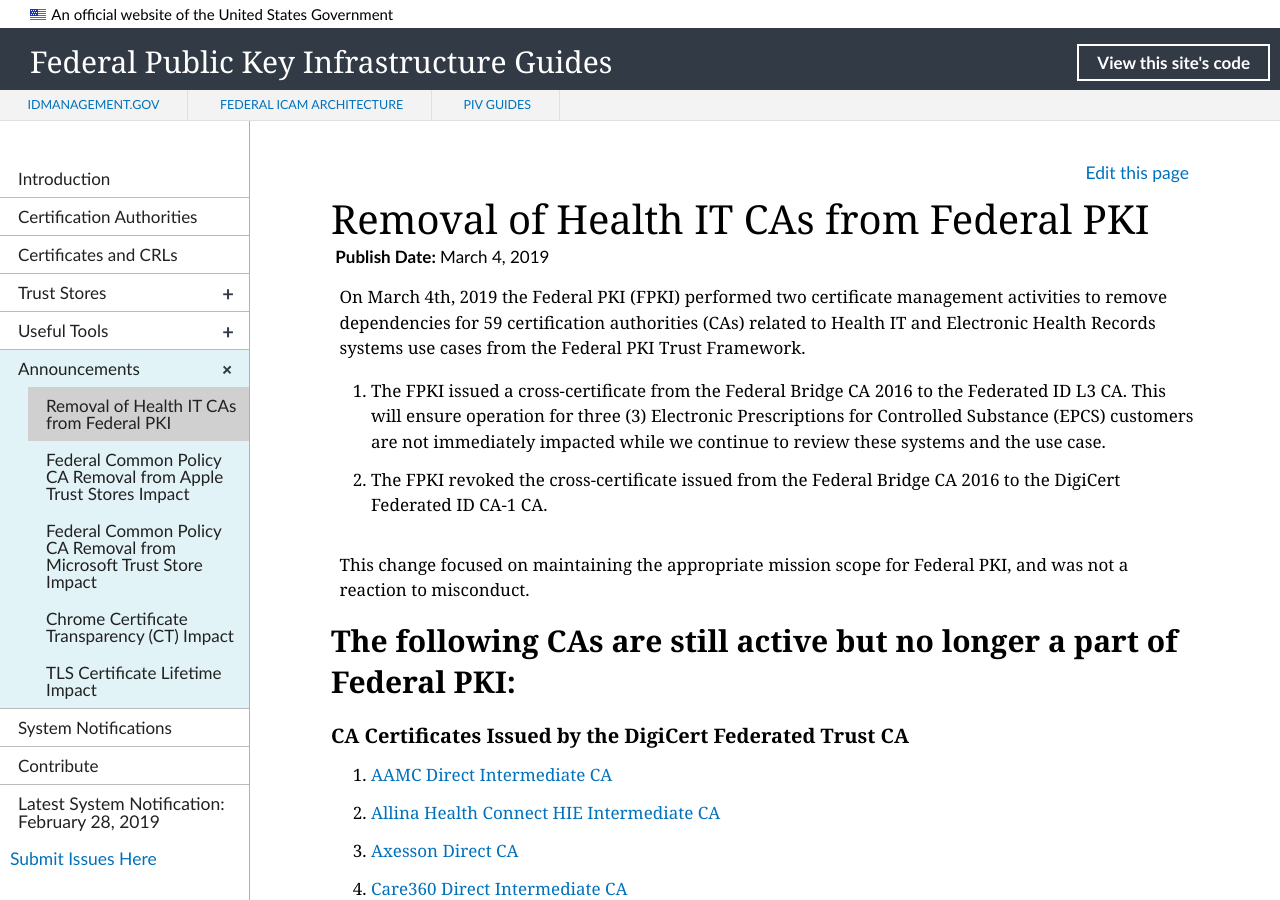
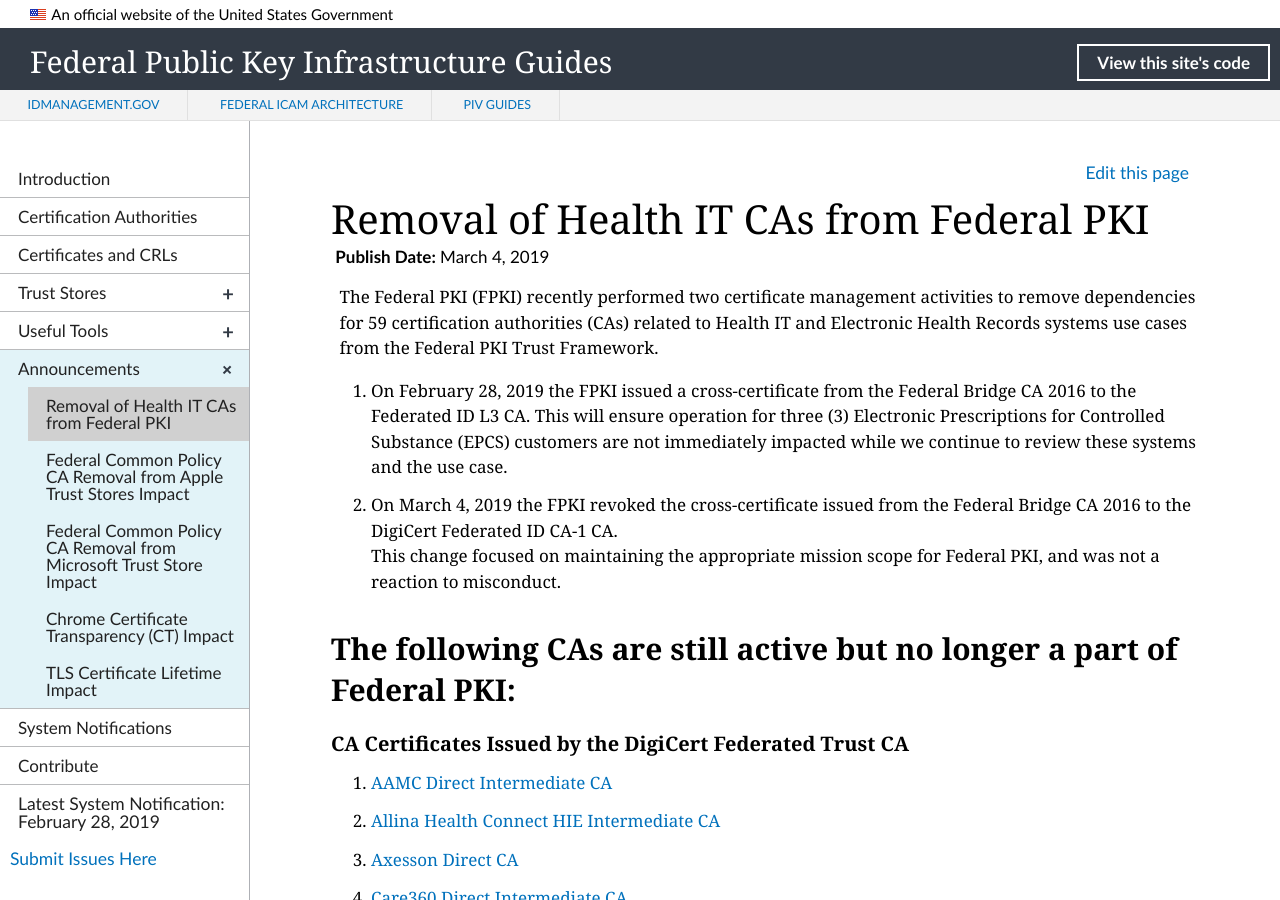
Before and after one commit to GSA/fpki-guides, a Jekyll site: the page built from _announcements/01_health_it_removal.md, in a window 1280 px wide and 900 px high. Built offline with Jekyll 4.4.1, drawn with Linux system fonts in a browser that asks for light colours; nearby versions of some CDN libraries; library files that are not in the unit come from our copies.

Commit message:
Update 01_health_it_removal.md

```diff
--- a/_announcements/01_health_it_removal.md
+++ b/_announcements/01_health_it_removal.md
@@ -5,15 +5,14 @@
 pubDate: March 4, 2019
 collection: announcements
 permalink: announcements/health-it-removal/
-description: On March 4th, 2019 the Federal PKI (FPKI) performed two certificate management activities to remove dependencies for 59 certification authorities (CAs) related to Health IT and Electronic Health Records systems use cases from the Federal PKI Trust Framework. This change focused on maintaining the appropriate mission scope for Federal PKI, and was not a reaction to misconduct. This announcement provides details related to the CAs affected by this change.
+description: The Federal PKI (FPKI) recently performed two certificate management activities to remove dependencies for 59 certification authorities (CAs) related to Health IT and Electronic Health Records systems use cases from the Federal PKI Trust Framework. This change focused on maintaining the appropriate mission scope for Federal PKI, and was not a reaction to misconduct. This announcement provides details related to the CAs affected by this change.
 
 ---
 
-On March 4th, 2019 the Federal PKI (FPKI) performed two certificate management activities to remove dependencies for 59 certification authorities (CAs) related to Health IT and Electronic Health Records systems use cases from the Federal PKI Trust Framework.
+The Federal PKI (FPKI) recently performed two certificate management activities to remove dependencies for 59 certification authorities (CAs) related to Health IT and Electronic Health Records systems use cases from the Federal PKI Trust Framework.
 
-1. The FPKI issued a cross-certificate from the Federal Bridge CA 2016 to the Federated ID L3 CA. This will ensure operation for three (3) Electronic Prescriptions for Controlled Substance (EPCS) customers are not immediately impacted while we continue to review these systems and the use case.
-2. The FPKI revoked the cross-certificate issued from the Federal Bridge CA 2016 to the DigiCert Federated ID CA-1 CA.
-
+1. On February 28, 2019 the FPKI issued a cross-certificate from the Federal Bridge CA 2016 to the Federated ID L3 CA. This will ensure operation for three (3) Electronic Prescriptions for Controlled Substance (EPCS) customers are not immediately impacted while we continue to review these systems and the use case.
+2. On March 4, 2019 the FPKI revoked the cross-certificate issued from the Federal Bridge CA 2016 to the DigiCert Federated ID CA-1 CA.
 This change focused on maintaining the appropriate mission scope for Federal PKI, and was not a reaction to misconduct.
 
 ## The following CAs are still active but no longer a part of Federal PKI:
```
